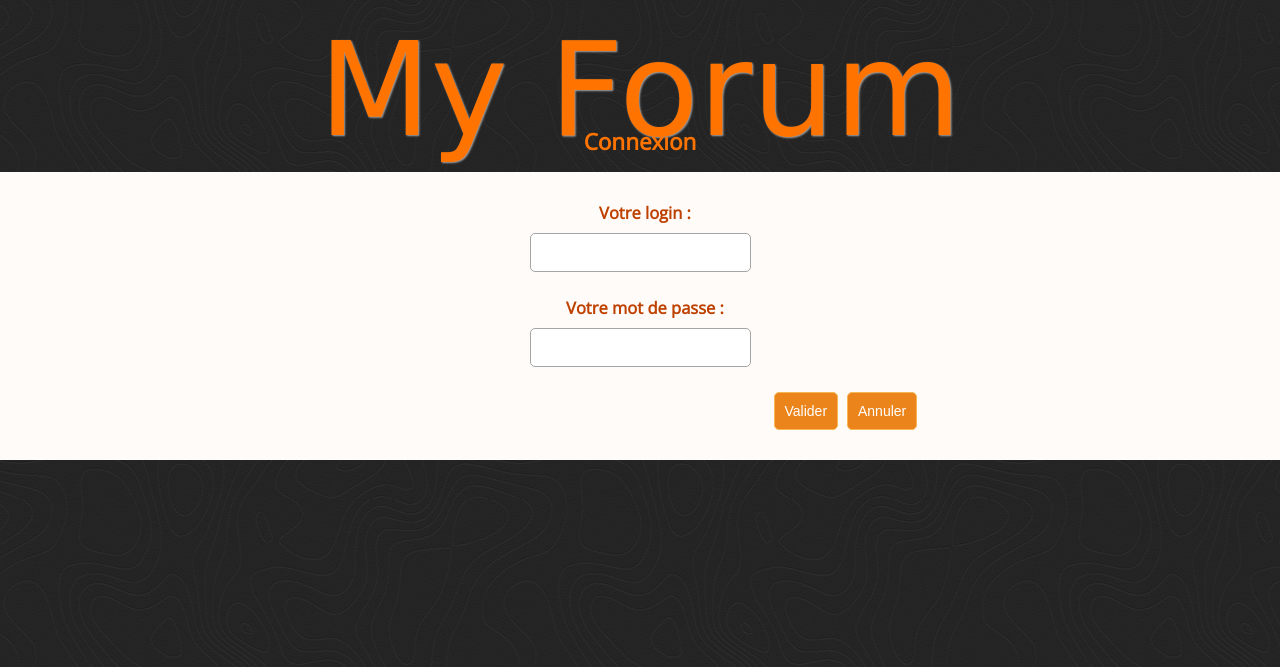
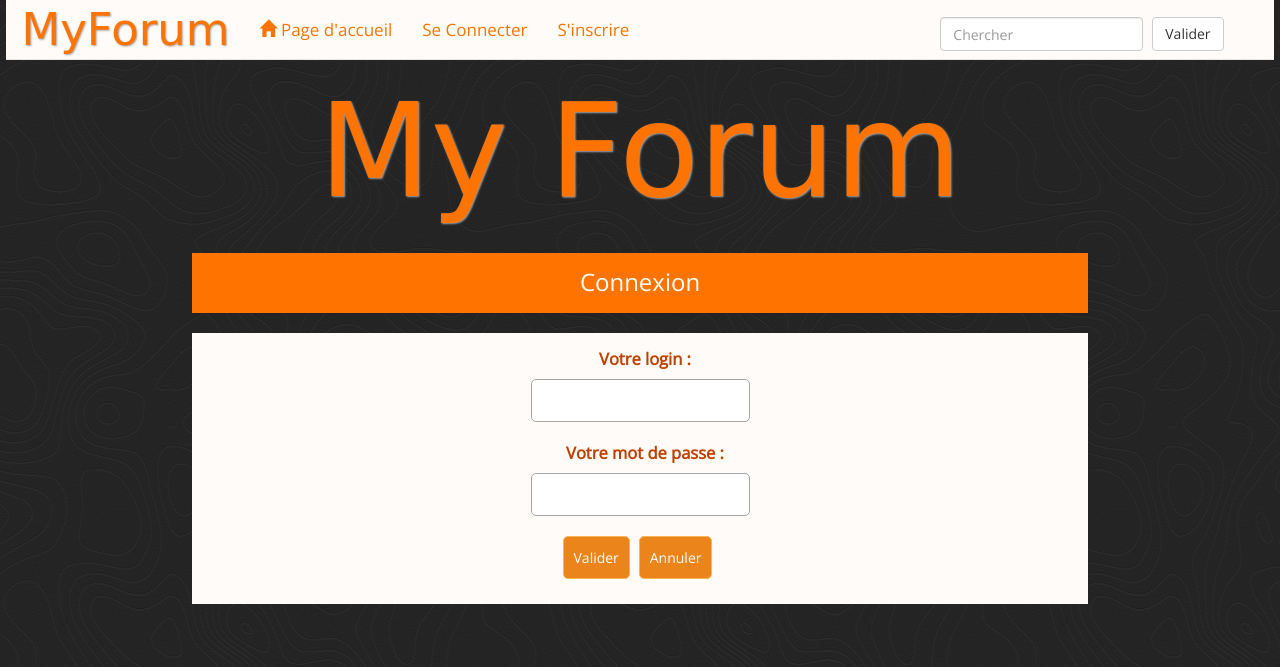
Before and after one commit to DionHappyCode/forum, a PHP site: page /users/connexion.php in a window 1280 px wide. Shown: the top 667 px of the page. Run offline with PHP 8.4, Linux system fonts and the light colour scheme; some web fonts are replaced.

Commit message:
Nouveau visuel
Changement de visuel

```diff
--- a/users/connexion.php
+++ b/users/connexion.php
@@ -16,19 +16,22 @@ and open the template in the editor.
 <html>
     <head>
         <title>Se Connecter</title>
-        <meta charset="UTF-8">
-        <meta name="viewport" content="width=device-width, initial-scale=1.0">
-        <link rel="stylesheet" href="../css/style.css" />
-        <link rel="stylesheet" type="text/css" href="http://fonts.googleapis.com/css?family=Open+Sans" />
+       <?php include_once '../commun/head.php'; ?>
     </head>
     <body>
         <div class="wrapper">
-            <h1 class="titre">My Forum</h1>
-            <?php include ("vueMessage.php");?>
-            <div class="connexion">
-                <?php include ("vueMessage.php");?>
-                <h2>Connexion</h2>
-                <form action="../router.php?ctrl=Login&AMP;func=LogIn" method="POST" class="form">
+            <?php include ("../commun/menu.php"); ?>
+
+            <?php include_once '../commun/header.php'; ?>
+            <div class="main">
+                <div class="panel panel-default">
+                    <div class="panel-body">
+                        <h3 class="soutitre text-center">
+                           Connexion
+                        </h3>
+                    </div>
+                </div>
+                <form action="../router.php?ctrl=Login&AMP;func=LogIn" method="POST" class="form text-center">
                     <p><label>
                             Votre login :
                         </label>
@@ -40,7 +43,7 @@ and open the template in the editor.
                         <input type="password" name="password" />
                     </p>
                     <p>
-                        <input type="submit" name="envoyer" value="Valider"/>
+                        <input type="submit" name="envoyer" value="Valider" class="middle"/>
                         <input type="reset" name="annuler" value="Annuler"/>
                     </p>
                 </form>
```
Also changed, not shown: users/inscription.php (+15 -12 lines), users/new-article.php (+9 -4 lines).
